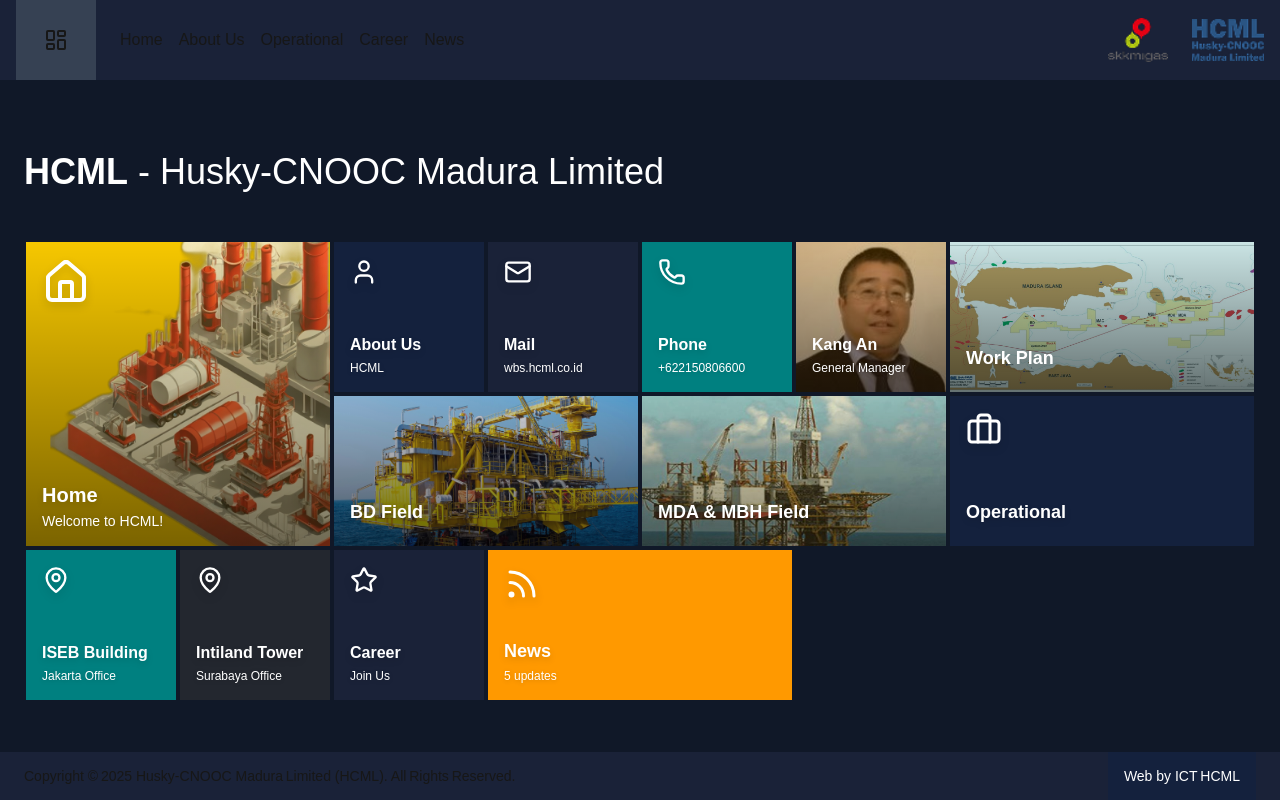
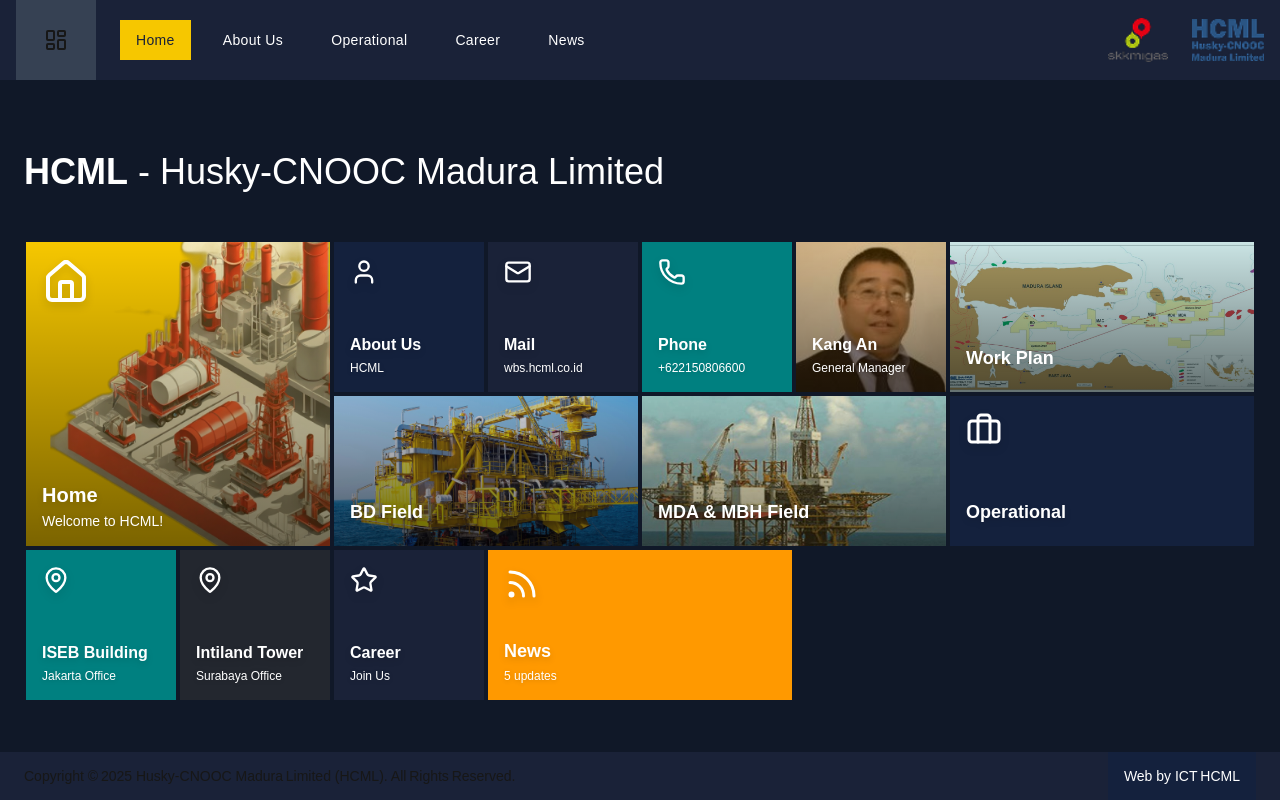
Before and after one commit to rianAnugrah/hcml-landing, a Next.js app: page / in a window 1280 px wide. Built offline with nearby package versions, Linux system fonts and the light colour scheme.

Commit message:
Desktop Navbar

```diff
--- a/components/navbar/index.tsx
+++ b/components/navbar/index.tsx
@@ -1,6 +1,6 @@
 import { LayoutDashboard, MenuSquare, Search } from "lucide-react";
 import Image from "next/image";
-import Link from "next/link";
+import MetroLink from "./metro-link";
 
 export default function Navbar() {
   return (
@@ -14,11 +14,11 @@
             <Search className="absolute top-0 left-0" />
             <input className="bg-white h-[3rem]" type="text"></input>
           </div> */}
-          <Link href="/" className="hover:text-[#f6c700]">Home</Link>
-          <Link href="/" className="hover:text-[#f6c700]">About Us</Link>
-          <Link href="/" className="hover:text-[#f6c700]">Operational</Link>
-          <Link href="/" className="hover:text-[#f6c700]">Career</Link>
-          <Link href="/" className="hover:text-[#f6c700]">News</Link>
+          <MetroLink href="/">Home</MetroLink>
+          <MetroLink href="/about">About Us</MetroLink>
+          <MetroLink href="/operational">Operational</MetroLink>
+          <MetroLink href="/career">Career</MetroLink>
+          <MetroLink href="/news">News</MetroLink>
         </div>
 
         <div>
--- /dev/null
+++ b/components/navbar/metro-link.tsx
@@ -0,0 +1,45 @@
+"use client";
+
+import Link from "next/link";
+import { usePathname } from "next/navigation";
+
+interface MetroLinkProps {
+  href: string;
+  children: React.ReactNode;
+  className?: string;
+}
+
+export default function MetroLink({ href, children, className = "" }: MetroLinkProps) {
+  const pathname = usePathname();
+  const isActive = pathname === href || (href !== "/" && pathname.startsWith(href));
+
+  return (
+    <Link
+      href={href}
+      className={`
+        group relative px-4 py-2
+        font-medium text-sm tracking-wide
+        flex items-center justify-center min-h-[2.5rem]
+        transition-all duration-300 ease-out
+        before:absolute before:inset-0 before:bg-[#f6c700]
+        before:transition-transform before:duration-300 before:ease-out
+        hover:before:scale-x-100
+        overflow-hidden
+        ${isActive
+          ? 'text-[#1a2238] bg-[#f6c700] before:scale-x-100'
+          : 'text-white before:scale-x-0 before:origin-left hover:text-[#1a2238]'
+        }
+        ${className}
+      `}
+    >
+      <span className="relative z-10">
+        {children}
+      </span>
+      <div className={`
+        absolute right-0 top-1/2 h-0.5 bg-[#f6c700] transform -translate-y-1/2
+        transition-all duration-300
+        ${isActive ? 'w-full' : 'w-0 group-hover:w-full'}
+      `}></div>
+    </Link>
+  );
+}
```
